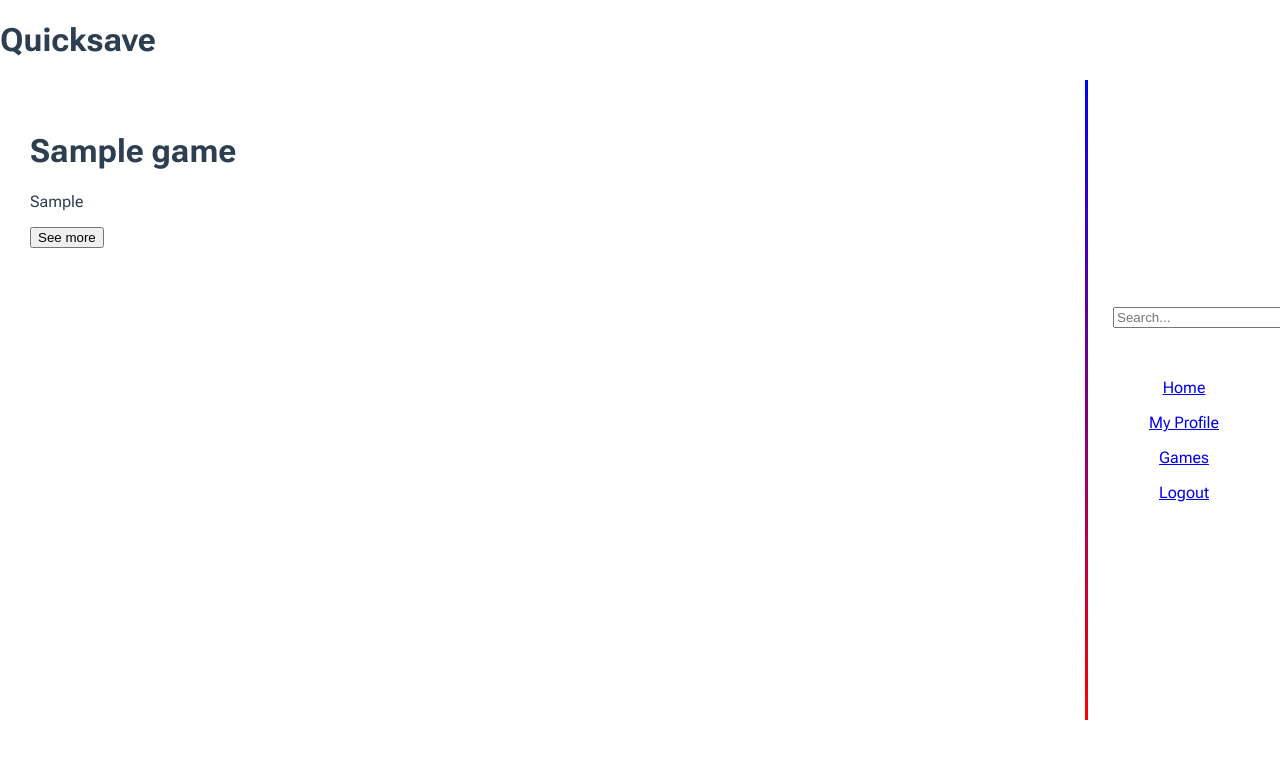
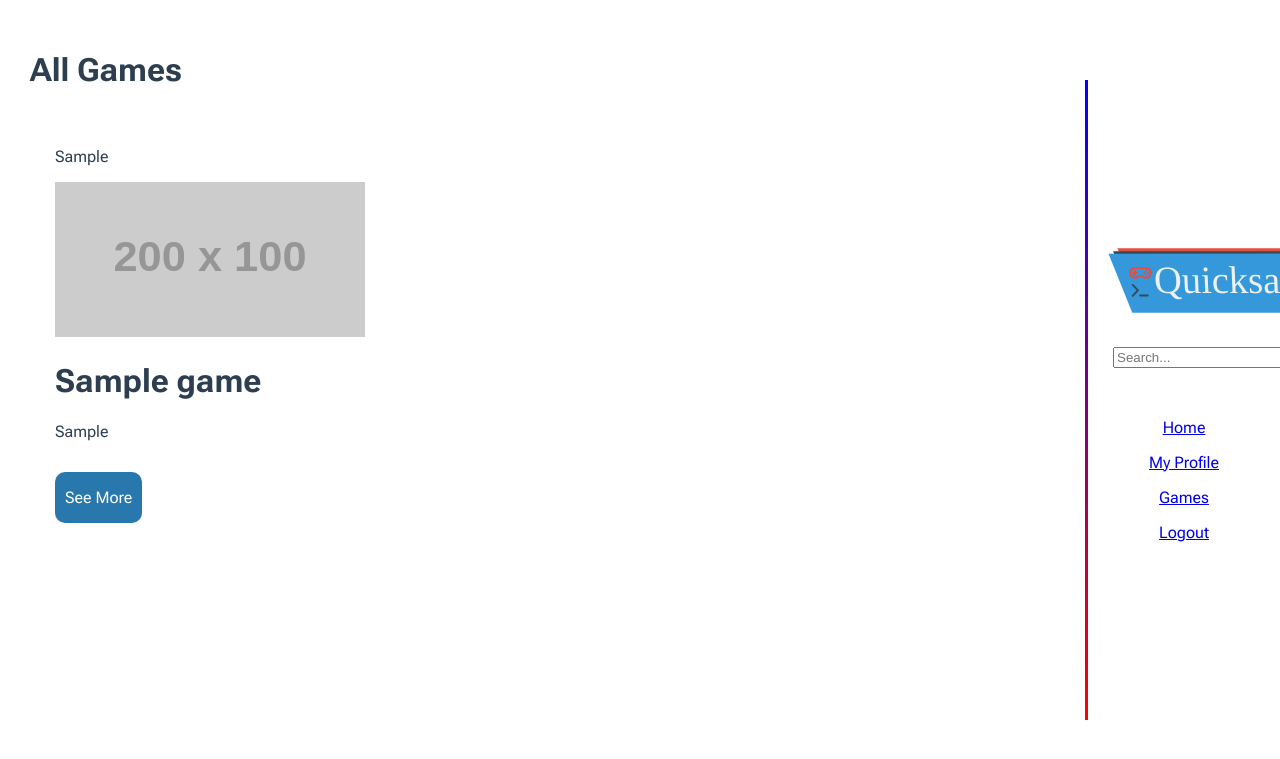
Before and after one commit to Gage-BCCA/Quicksave, a Django app: page /g/browse in a window 1280 px wide. Shown: the top 759 px of the page. Run offline with Django 5.2, Linux system fonts and the light colour scheme; a user stored in the database is signed in; tables that the repository leaves empty hold one stand-in row (values such as "Sample post"); some libraries are stand-ins or nearby versions.

Commit message:
Lots of styling changes

```diff
--- a/feed/static/styling/styles.css
+++ b/feed/static/styling/styles.css
@@ -131,7 +131,7 @@ body {
 /* Related Game Button Stlying */
 /* Used on Posts to link to the game that the post was made under */
 .related-game-button {
-    background-color: #2ecc71;
+    background-color: rgb(44, 62, 80);
     border-radius: 50px;
     padding: 5px;
     width: 20%;
@@ -326,3 +326,36 @@ body {
 .add-comment-form__submit-btn:hover {
     background-color: #2899ad;
 }
+
+/* Game Card Stlying */
+.gamecard {
+    padding: 10px;
+    flex-grow: 1;
+    width: 30%;
+    max-width: 30%;
+    margin: 10px 15px;
+}
+
+.gamecard__btn {
+    background-color: #2878ad;
+    padding: 0px 10px;
+    text-decoration: none;
+    color: white;
+    border-radius: 10px;
+    transition-duration: 150ms;
+    margin-top: 15px;
+    display: inline-block;
+}
+.gamecard__btn:hover {
+    background-color: #2892ad;
+    padding: 0px 25px;
+}
+
+.gamelist {
+    display: flex;
+    flex-wrap: wrap;
+}
+.gamecard:nth-child(3n+2){
+    border-left: 1px solid red;
+    border-right: 1px solid red;
+}
--- a/feed/templates/base.html
+++ b/feed/templates/base.html
@@ -14,9 +14,6 @@
         <link rel="stylesheet" href="{% static 'styling/styles.css' %}">
     </head>
     <body>
-        <div>
-            <h1>Quicksave</h1>
-        </div>
         <div class="main">
             <div class="content">
                 <div class="content-items">
@@ -28,6 +25,7 @@
             </div>
             <div class="navigation">
                     <div class="navigation__item">
+                        <img src="{% get_media_prefix %}icons/bitmap.svg" style="min-width: 300px; max-width: 300px;">
                         <div class="navigation__header">
                             <input type="text" placeholder="Search..." />
                         </div>
--- a/feed/templates/games/game_browse.html
+++ b/feed/templates/games/game_browse.html
@@ -1,9 +1,23 @@
 {% extends "base.html" %}
 
 {% block content %}
+<h1>All Games</h1>
+<div class="gamelist">
 {% for game in games %}
-    <h1>{{ game.title }}</h1>
-    <p>{{ game.blurb }}</p>
-    <a href="{% url 'game_landing' game.id %}"><button>See more</button></a>
+    <div class="gamecard">
+        <p>{{ game.genre }}</p>
+        <img src="https://placehold.co/200x100" style="min-width: 100%;">
+        <h1>{{ game.title }}</h1>
+        <p>{{ game.blurb }}</p>
+
+
+
+            <a href="{% url 'game_landing' game.id %}" >
+                <div class="gamecard__btn">
+                    <p>See More</p>
+                </div>
+            </a>
+    </div>
 {% endfor %}
+</div>
 {% endblock content %}
--- a/feed/templates/posts/create_post.html
+++ b/feed/templates/posts/create_post.html
@@ -1,7 +1,7 @@
 {% extends "base.html" %}
 
 {% block content %}
-<h1>Create Post Page</h1>
+<h1>Creating New Post</h1>
 <form action="{% url 'process_post' %}" method="post">
     {% csrf_token %}
     {{ form }}
--- a/feed/templates/profile/edit_profile.html
+++ b/feed/templates/profile/edit_profile.html
@@ -1,6 +1,8 @@
 {% extends "base.html" %}
 
 {% block content %}
+
+<h1>Editing Profile</h1>
 <form action="" method="post" enctype="multipart/form-data">
 {% csrf_token %}
 {{ form.as_p }}
--- a/feed/templates/profile/profile.html
+++ b/feed/templates/profile/profile.html
@@ -8,7 +8,7 @@
     {% if data.profile_pic %}
         <img src="{{ data.profile_pic.url}}" class="profile__pic">
     {% else %}
-        <img src="{% get_media_prefix %}/avatars/placeholder/avatar_placeholder.png" class="profile-page-profile-pic">
+        <img src="{% get_media_prefix %}/avatars/placeholder/avatar_placeholder.png" class="profile__pic">
     {% endif %}
 </div>
 
```
Also changed, not shown: media/icons/bitmap.svg (added).
